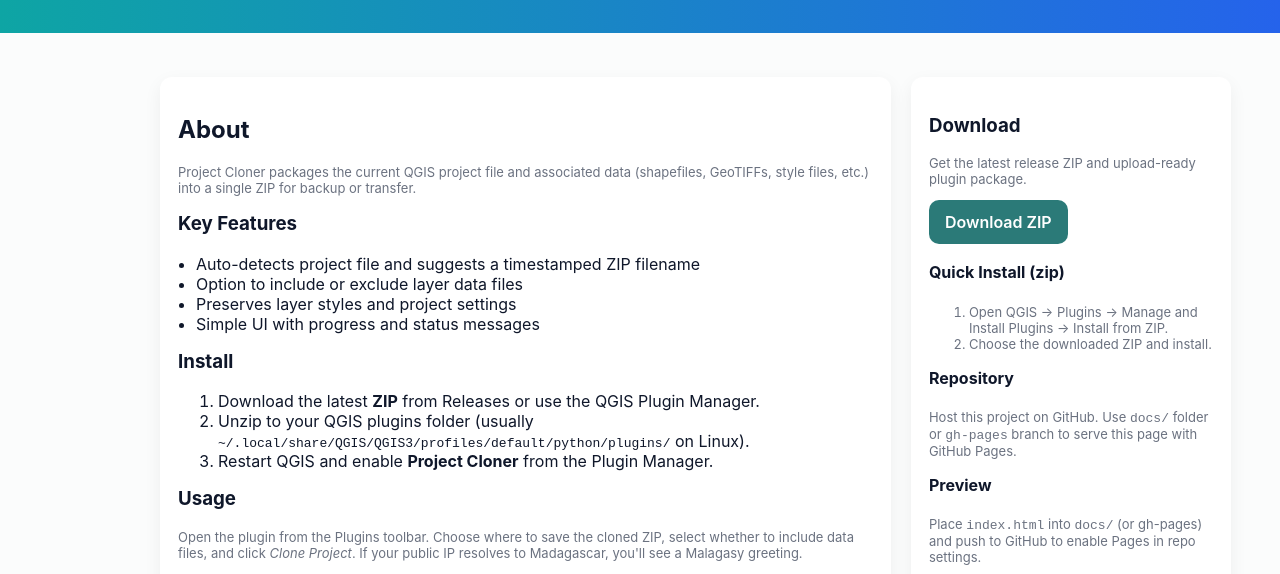
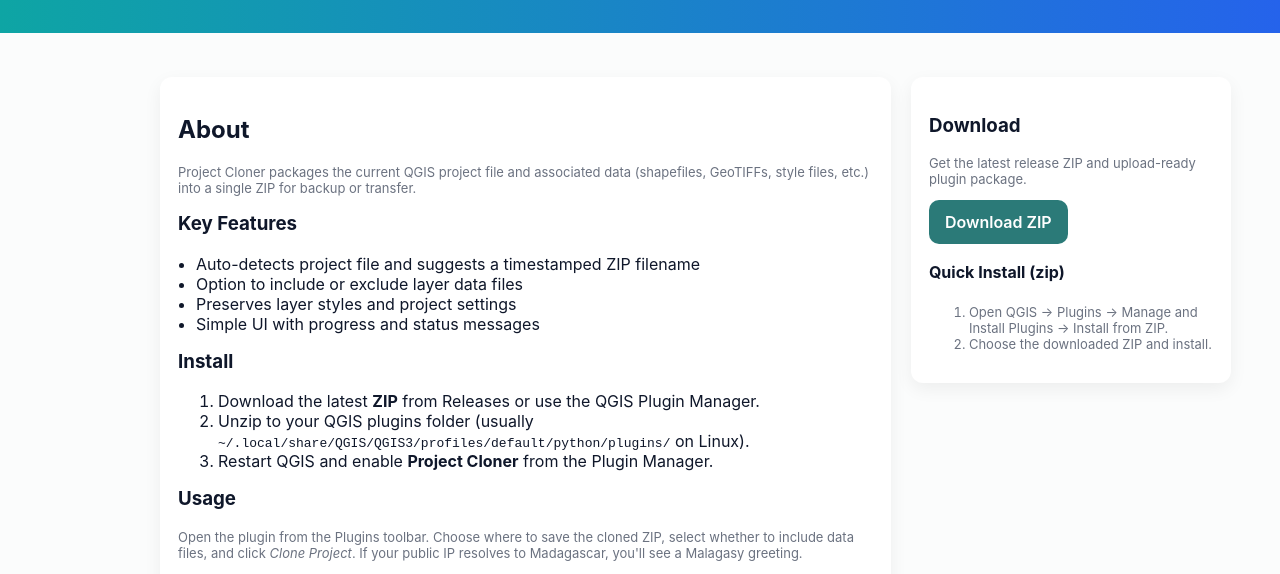
Before and after one commit to SafidyRatChat/projectcloner, a plain HTML site: page index.html in a window 1280 px wide. Shown: the part 199-773 px from the top of the page. Drawn offline with Linux system fonts and the light colour scheme.

Commit message:
index.html

```diff
--- a/index.html
+++ b/index.html
@@ -98,11 +98,6 @@
             <li>Choose the downloaded ZIP and install.</li>
           </ol>
 
-          <h4 style="margin-top:16px">Repository</h4>
-          <p class="small">Host this project on GitHub. Use <code>docs/</code> folder or <code>gh-pages</code> branch to serve this page with GitHub Pages.</p>
-
-          <h4 style="margin-top:16px">Preview</h4>
-          <p class="small">Place <code>index.html</code> into <code>docs/</code> (or gh-pages) and push to GitHub to enable Pages in repo settings.</p>
         </div>
 
 
```
